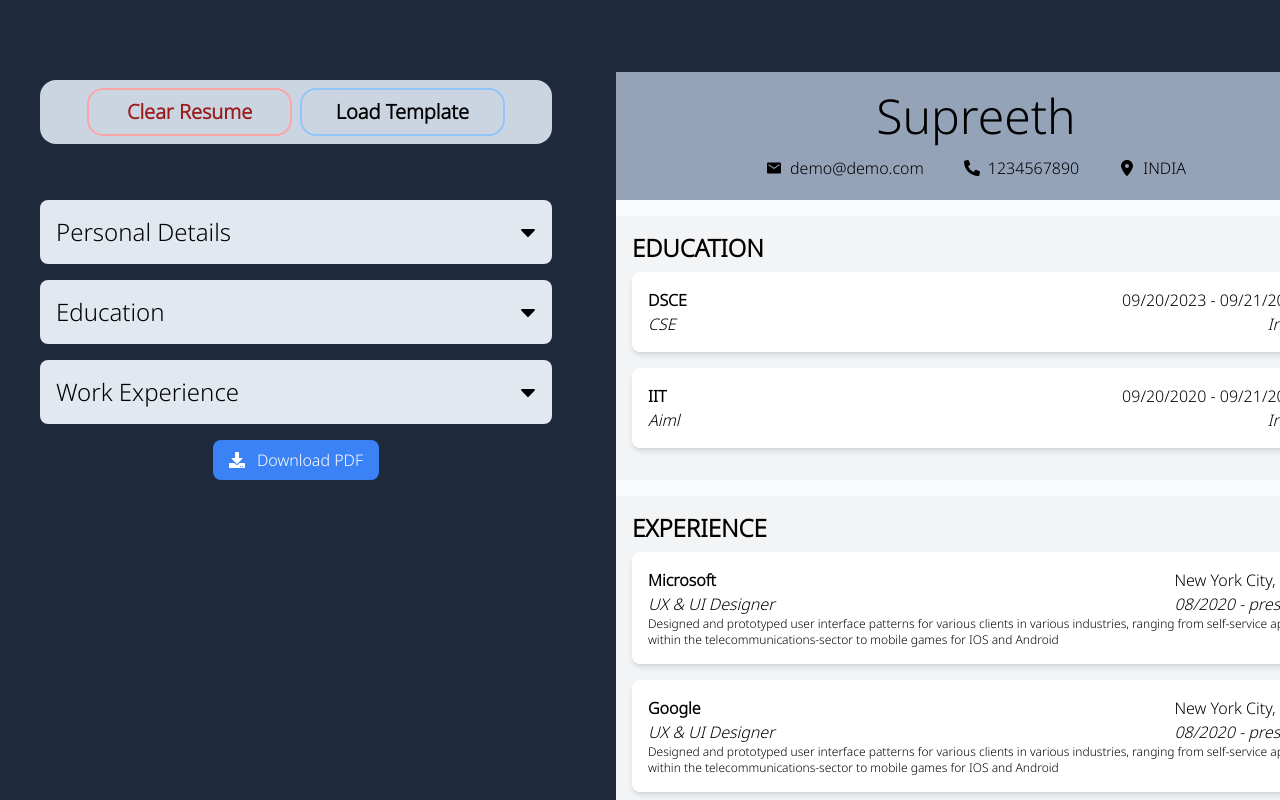
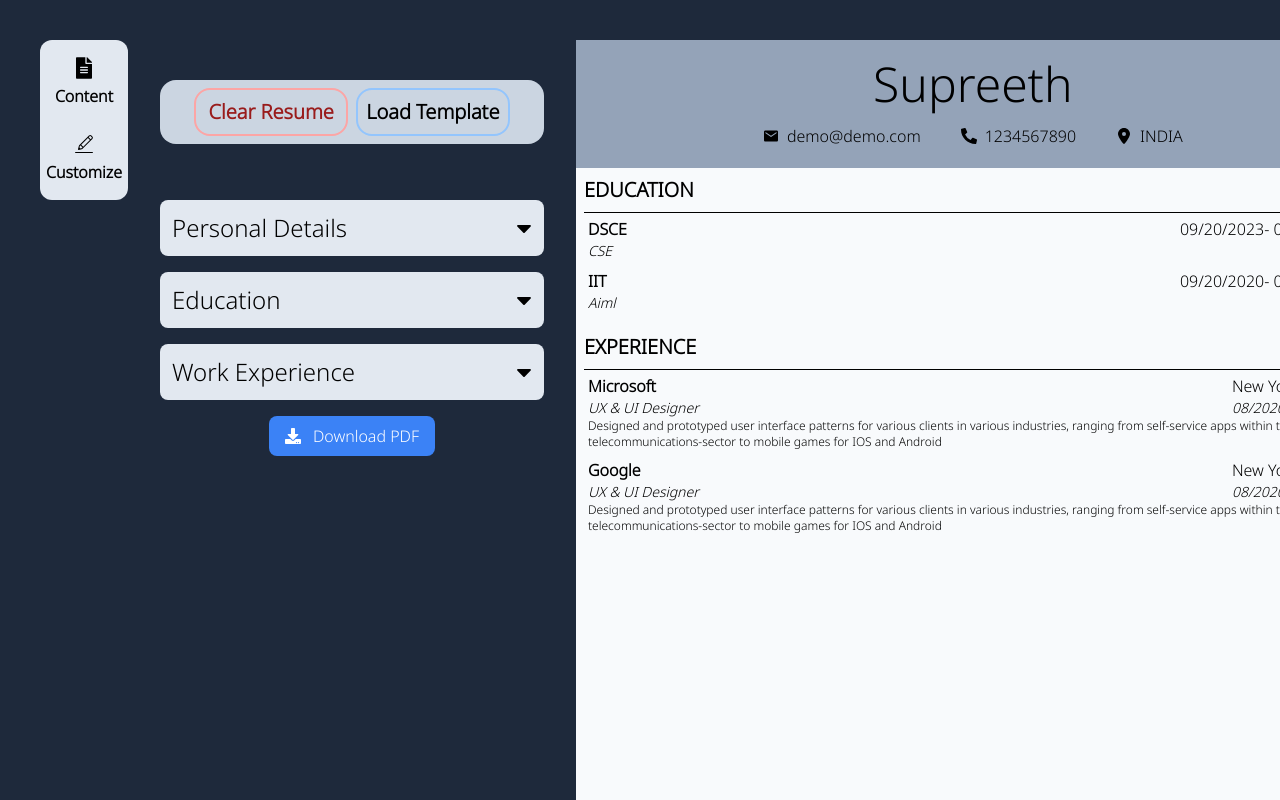
Before and after one commit to ShinichiShi/ResumeByte, a React app: page / in a window 1280 px wide. Shown: the top 800 px of the page. Built offline with nearby package versions, Linux system fonts and the light colour scheme; the HTML template or start-up script is replaced by a standard one.

Commit message:
improve resume style and add customize option

```diff
--- a/src/App.jsx
+++ b/src/App.jsx
@@ -7,9 +7,11 @@ import Section from './components/Form Filling/Section';
 import SectionArray from './components/Form Filling/SectionArray';
 import AddForm from './components/Form Filling/AddForm';
 import uniqid from 'uniqid';
-import { FaDownload } from "react-icons/fa";
+import { FaDownload } from 'react-icons/fa';
 import Buttons from './components/Buttons';
 import generatePDF from './PdfGenerator';
+import { FaFileAlt } from 'react-icons/fa';
+import { CiEdit } from "react-icons/ci";
 
 const { Save, Add } = Buttons;
 function App() {
@@ -19,6 +21,8 @@ function App() {
   const [sections, setSections] = useState(TemplateData.sections);
   const [activeSection, setActiveSection] = useState('');
   const [addSection, setAddSection] = useState(false);
+  const [config, setConfig] = useState('content');
+  const [style, setStyle] = useState('formal');
   const [formData, setFormData] = useState({
     degree: '',
     name: '',
@@ -114,10 +118,32 @@ function App() {
   return (
     <>
       <div className="p-10 flex items-center gap-[4vh] justify-around bg-slate-800">
-        <div className="flex items-center justify-center flex-col min-w-[40vw] gap-[2vh] self-start">
-          {/* for load and delete template */}
+        <div className="h-40 w-24 bg-slate-200 p-1 flex self-start items-center flex-col justify-around rounded-xl">
+          <div
+            className="w-20 cursor-pointer rounded-xl flex items-center flex-col justify-center hover:bg-slate-300"
+            onClick={() => {
+              setConfig('content');
+            }}
+          >
+            <FaFileAlt className="h-8 w-4" />
+            <p className='font-bold'>Content</p>
+          </div>
+          <div
+            className="w-20 cursor-pointer p-1 rounded-xl flex items-center flex-col justify-center hover:bg-slate-300"
+            onClick={() => {
+              setConfig('config');
+            }}
+          >
+            <CiEdit className="h-8 w-6" />
+            <p className='font-bold'>Customize</p>
+          </div>
+        </div>
+        {config === 'content' ? (
+          <>
+            <div className="flex items-center justify-center flex-col min-w-[30vw] gap-[2vh] self-start">
               <TemplateBar handleClear={handleClear} handleLoad={handleLoad} />
-          <Section name="Personal Details"
+              <Section
+                name="Personal Details"
                 isActive={activeSection === 'Personal Details'}
                 onClick={() => handleClick('Personal Details')}
               >
@@ -155,7 +181,8 @@ function App() {
                 />
                 <Save onClick={() => handleClick('Personal Details')} />
               </Section>
-          <Section name="Education"
+              <Section
+                name="Education"
                 isActive={activeSection === 'Education'}
                 onClick={() => handleClick('Education')}
               >
@@ -173,7 +200,9 @@ function App() {
                 {addSection && (
                   <div>
                     <AddForm
-                  handleSubmit={(e) => handleSubmitNewSection(e, 'educations')}
+                      handleSubmit={(e) =>
+                        handleSubmitNewSection(e, 'educations')
+                      }
                       handleCancel={() => setAddSection(false)}
                       sectionType="educations"
                       formData={formData}
@@ -183,8 +212,8 @@ function App() {
                   </div>
                 )}
               </Section>
-
-          <Section name="Work Experience"
+              <Section
+                name="Work Experience"
                 isActive={activeSection === 'Work Experience'}
                 onClick={() => handleClick('Work Experience')}
               >
@@ -202,7 +231,9 @@ function App() {
                 {addSection && (
                   <>
                     <AddForm
-                  handleSubmit={(e) => handleSubmitNewSection(e, 'experience')}
+                      handleSubmit={(e) =>
+                        handleSubmitNewSection(e, 'experience')
+                      }
                       handleCancel={() => setAddSection(false)}
                       sectionType="experience"
                       formData={formData}
@@ -220,8 +251,77 @@ function App() {
                 Download PDF
               </button>
             </div>
+          </>
+        ) : (
+          <>
+            <div className="p-4 flex items-start justify-center flex-col min-w-[30vw] gap-5 self-start bg-slate-200 rounded-xl mt-7 ">
+              <div className="p-3 h-44 w-full bg-slate-400 rounded-xl">
+                {' '}
+                <p className="font-bold text-3xl mb-3">Style</p>
+                <div className="w-full flex gap-6 items-center justify-around">
+                  <button
+                    className="h-20 w-16 border-2 border-slate-800 rounded-lg flex items-center justify-around flex-col"
+                    onClick={() => {
+                      setStyle('informal');
+                    }}
+                  >
+                    <div className="font-bold text-sm">Informal</div>
+                    <div>1</div>
+                  </button>
+                  <button
+                    className="h-20 w-16 border-2 border-slate-800 rounded-lg flex items-center justify-around flex-col"
+                    onClick={() => {
+                      setStyle('formal');
+                    }}
+                  >
+                    <div className="font-bold">Formal</div>
+                    <div>2</div>
+                  </button>
+                </div>
+              </div>
+              <div className="p-3 h-44 w-full bg-slate-400 rounded-xl">
+                {' '}
+                <p className="font-bold text-3xl">Colors</p>
                 <div>
-          <Resume personalDetails={personalDetails} sections={sections} />
+                  <div className="p-4 text-xl">Accent Color:</div>
+                  <div></div>
+                </div>
+                <div>
+                  <div className="p-4 text-xl">Text Color:</div>
+                  <div></div>
+                </div>
+              </div>
+              <div className="p-3 h-44 w-full bg-slate-400 rounded-xl">
+                {' '}
+                <p className="font-bold text-3xl mb-3">Fonts</p>
+                <div className="w-full flex gap-6 items-center justify-around">
+                  <div className="h-20 w-16 border-2 border-slate-800 rounded-lg flex items-center justify-around flex-col">
+                    <div className="font-bold">Aa</div>
+                    <div>Sans</div>
+                  </div>
+                  <div className="h-20 w-16 border-2 border-slate-800 rounded-lg flex items-center justify-around flex-col">
+                    <div className="font-bold">Aa</div>
+                    <div>Serif</div>
+                  </div>
+                </div>
+              </div>
+              <div className="w-full flex items-center justify-center">
+                <button
+                  className={`h-12 w-2/5 text-red-800 font-semibold border-2 border-red-300 rounded-[var(--radius)] hover:bg-red-300 text-xl flex items-center justify-center`}
+                  onClick={console.log('as')}
+                >
+                  Reset to Default
+                </button>
+              </div>
+            </div>
+          </>
+        )}
+        <div>
+          <Resume
+            personalDetails={personalDetails}
+            sections={sections}
+            style={style}
+          />
         </div>
       </div>
     </>
--- a/src/components/Form Filling/Details.jsx
+++ b/src/components/Form Filling/Details.jsx
@@ -1,7 +1,7 @@
 function Details({ children }) {
   return (
     <>
-      <div className="p-2vh m-2vh min-h-[36vh] w-[38vw] flex items-center justify-around flex-col bg-blue-200 rounded-xl">
+      <div className="min-h-[36vh] w-full flex items-center justify-around flex-col bg-blue-200 rounded-xl">
         {children}
       </div>
     </>
--- a/src/components/Form Filling/DisplaySection.jsx
+++ b/src/components/Form Filling/DisplaySection.jsx
@@ -12,14 +12,14 @@ function DisplaySection({
   handleDeleteSection,
 }) {
   return (
-    <div className="p-[2vh] flex items-center flex-col justify-around w-[36vw] cursor-pointer">
+    <div className="p-4 w-full flex items-center flex-col justify-around cursor-pointer">
       <div
-        className="flex items-center justify-between w-full"
+        className="w-full flex items-center justify-between"
         onClick={onClick}
       >
         <div className="text-2xl">{section.name}</div>
         <div>
-          {isExpanded?<FaEyeSlash className='w-6 h-6'/>:<FaEye className='w-6 h-6'/>}
+          {isExpanded?<FaEye className='w-6 h-6'/>:<FaEyeSlash className='w-6 h-6'/>}
         </div>
       </div>
 
--- a/src/components/Form Filling/Input.jsx
+++ b/src/components/Form Filling/Input.jsx
@@ -1,7 +1,8 @@
+import React from "react";
 function Input({ placeholder, value, type, displayName, name, handleChange }) {
   return (
     <>
-      <div className="m-[1vh] bg-slate-100 min-h-[10vh] rounded-xl w-[96%] text-xl flex items-center justify-center">
+      <div className="w-full my-2 bg-slate-100 min-h-[10vh] rounded-xl text-xl flex items-center justify-center">
         {type !== 'textarea' && (
           <>
             <div className="flex gap-12">
--- a/src/components/Form Filling/Section.jsx
+++ b/src/components/Form Filling/Section.jsx
@@ -3,7 +3,7 @@ import { FaCaretDown, FaCaretUp } from "react-icons/fa";
 
 function Section({ name, isActive, onClick, children }) {
   return (
-    <div className="p-[2vh] w-full bg-slate-200 flex items-center justify-between rounded-lg flex-col ">
+    <div className="p-3 w-full bg-slate-200 flex items-center justify-between rounded-lg flex-col ">
       <div
         className="flex items-center justify-between w-full cursor-pointer"
         onClick={onClick}
@@ -14,7 +14,7 @@ function Section({ name, isActive, onClick, children }) {
         </div>
       </div>
       {isActive && (
-        <div className="mt-4">
+        <div className="mt-4 w-full">
           <Details>{children}</Details>
 
         </div>
--- a/src/components/Form Filling/SectionArray.jsx
+++ b/src/components/Form Filling/SectionArray.jsx
@@ -9,7 +9,7 @@ function SectionArray({ sections, sectionType, handleSectionsChange, handleDelet
   };
 
   return (
-    <div>
+    <div className='w-full'>
       {sections.map((section) => (
         <DisplaySection
           key={section.id}
--- a/src/components/Resume Display/DisplaySectionsResume.jsx
+++ b/src/components/Resume Display/DisplaySectionsResume.jsx
@@ -1,11 +1,17 @@
 import React from 'react';
 
-function DisplaySectionsResume({ sections, type }) {
+function DisplaySectionsResume({ sections, type, style }) {
   return (
-    <div className="mt-4 p-4 bg-gray-100">
+    <div className="p-2 ">
       {sections.length !== 0 && (
-        <h2 className="text-2xl font-bold mb-2">{type}</h2>
+        <div>
+          <h2 className="text-xl font-bold mb-2">{type}</h2>
+          <div className="h-px w-full bg-black"></div>
+        </div>
       )}
+
+      {style === 'informal' ? (
+        <>
           {sections.map((section) => (
             <div
               key={section.id}
@@ -14,14 +20,14 @@ function DisplaySectionsResume({ sections, type }) {
               {type === 'EDUCATION' && (
                 <>
                   <div>
-                <h3 className="text-l font-semibold">{section.name}</h3>
-                <p className="italic">{section.degree}</p>
+                    <h3 className="text-base font-semibold">{section.name}</h3>
+                    <p className="italic text-sm">{section.degree}</p>
                   </div>
                   <div>
-                <p>
+                    <p className='text-base'>
                       {section.startDate} - {section.endDate}
                     </p>
-                <p className="italic text-right">{section.location}</p>
+                    <p className="italic text-right text-sm">{section.location}</p>
                   </div>
                 </>
               )}
@@ -30,12 +36,12 @@ function DisplaySectionsResume({ sections, type }) {
                   <div className="flex items-center justify-normal flex-col">
                     <div className="w-full flex items-center justify-between flex-row">
                       <div>
-                    <h3 className="text-l font-semibold">{section.name}</h3>
-                    <p className="italic">{section.positionTitle}</p>
+                        <h3 className="text-base font-semibold">{section.name}</h3>
+                        <p className="italic text-sm">{section.positionTitle}</p>
                       </div>
                       <div>
-                    <p>{section.location}</p>
-                    <p className="italic">
+                        <p className='text-base'>{section.location}</p>
+                        <p className="italic text-sm">
                           {section.startDate} - {section.endDate}
                         </p>
                       </div>
@@ -49,6 +55,54 @@ function DisplaySectionsResume({ sections, type }) {
               )}
             </div>
           ))}
+        </>
+      ) : (
+        <>
+        {sections.map((section) => (
+            <div
+              key={section.id}
+              className="p-1 rounded-lg flex items-center justify-between flex-row"
+            >
+              {type === 'EDUCATION' && (
+                <>
+                  <div>
+                    <h3 className="text-base font-semibold">{section.name}</h3>
+                    <p className="italic text-sm">{section.degree}</p>
+                  </div>
+                  <div>
+                    <p className='text-base'>
+                      {section.startDate}- {section.endDate}
+                    </p>
+                    <p className="italic text-right text-sm">{section.location}</p>
+                  </div>
+                </>
+              )}
+              {type === 'EXPERIENCE' && (
+                <>
+                  <div className="flex items-center justify-normal flex-col">
+                    <div className="w-full flex items-center justify-between flex-row">
+                      <div>
+                        <h3 className="text-base font-semibold">{section.name}</h3>
+                        <p className="italic text-sm">{section.positionTitle}</p>
+                      </div>
+                      <div>
+                        <p className='text-base'>{section.location}</p>
+                        <p className="italic text-sm">
+                          {section.startDate} - {section.endDate}
+                        </p>
+                      </div>
+                    </div>
+                    <div>
+                      {' '}
+                      <p className="text-xs">{section.description}</p>
+                    </div>
+                  </div>
+                </>
+              )}
+            </div>
+          ))}
+        </>
+      )}
     </div>
   );
 }
--- a/src/components/Resume Display/Resume.jsx
+++ b/src/components/Resume Display/Resume.jsx
@@ -1,25 +1,27 @@
-import React from 'react';
+import React, { useEffect, useRef, useState } from 'react';
 import Personal from './Personal';
 import DisplaySectionsResume from './DisplaySectionsResume';
 
-function Resume({ personalDetails, sections }) {
+const Resume = ({ personalDetails, sections, style }) => {
+
+
   return (
-    <div className="p-[4vh] box-border flex items-center justify-center overflow-auto ">
-
-      <div className="resume-content h-[100vh] w-[90vh] bg-slate-50 overflow-hidden">
-        <Personal personalDetails={personalDetails} />
+    <div className="resume-content flex items-center justify-center overflow-auto">
+      <div className="w-[210mm] h-[297mm] bg-slate-50 shadow-lg overflow-hidden">
+          <Personal personalDetails={personalDetails} style={style}/>
           <DisplaySectionsResume
             sections={sections.educations || []}
             type="EDUCATION"
+            style={style}
           />
           <DisplaySectionsResume
             sections={sections.experience || []}
             type="EXPERIENCE"
+            style={style}
           />
         </div>
-
     </div>
   );
-}
+};
 
 export default Resume;
--- a/src/components/TemplateBar.jsx
+++ b/src/components/TemplateBar.jsx
@@ -3,13 +3,13 @@ function TemplateBar({ handleLoad, handleClear }) {
     <>
       <div className="flex m-[5vh] h-[8vh] min-w-full bg-slate-300 rounded-[var(--radius)] items-center justify-center gap-[1vh]">
         <button
-          className={`h-[6vh] w-2/5 text-red-800 font-semibold border-2 border-red-300 rounded-[var(--radius)] hover:bg-red-300 text-xl`}
+          className="h-[6vh] w-2/5 text-red-800 font-semibold border-2 border-red-300 rounded-[var(--radius)] hover:bg-red-300 text-xs md:text-sm lg:text-xl"
           onClick={handleClear}
         >
           Clear Resume
         </button>
         <button
-          className={`h-[6vh] w-2/5 text-xl font-semibold rounded-[var(--radius)] border-2 border-blue-300 hover:bg-[rgb(161,215,233)]`}
+          className="h-[6vh] w-2/5   font-semibold rounded-[var(--radius)] border-2 border-blue-300 hover:bg-[rgb(161,215,233)] text-xs md:text-sm lg:text-xl"
           onClick={handleLoad}
         >
           Load Template
```
Also changed, not shown: 1 other file (tests, documents, lock files or other folders). Lines whose indentation alone changed are shown as unchanged.
